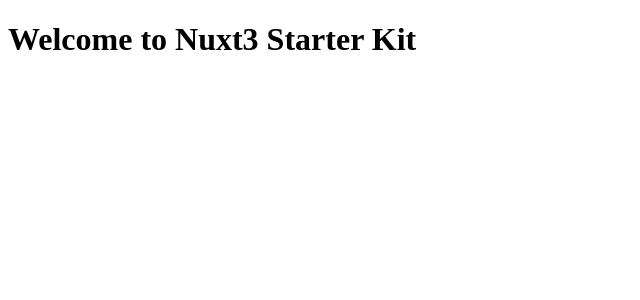
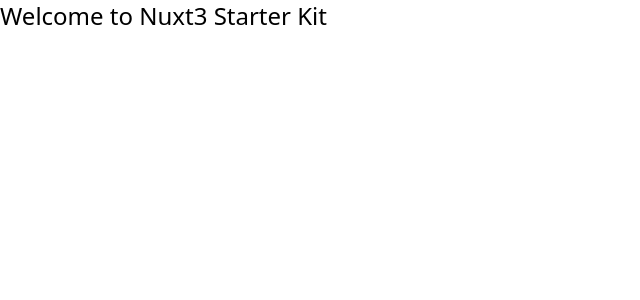
Before and after one commit to itoon/nuxt3-starter-kit, a Nuxt app: page / in a window 1280 px wide. Shown: the top 300 px of the page, without its empty margins (0-640 px from the left). Built offline with nearby package versions, Linux system fonts and the light colour scheme.

Commit message:
feat: add and setup tailwindcss to project

```diff
--- /dev/null
+++ b/assets/css/tailwind.css
@@ -0,0 +1,8 @@
+@tailwind base;
+@tailwind components;
+@tailwind utilities;
+
+:root {
+  --color-primary: #00bd6f;
+  /* --color-secondary: #be1622; */
+}
--- a/nuxt.config.ts
+++ b/nuxt.config.ts
@@ -1,4 +1,5 @@
 // https://nuxt.com/docs/api/configuration/nuxt-config
 export default defineNuxtConfig({
-  devtools: { enabled: true }
-})
+  devtools: { enabled: true },
+  modules: ["@nuxtjs/tailwindcss"],
+});
--- a/package.json
+++ b/package.json
@@ -11,6 +11,7 @@
   },
   "devDependencies": {
     "@nuxt/devtools": "latest",
+    "@nuxtjs/tailwindcss": "^6.8.0",
     "nuxt": "^3.7.4",
     "vue": "^3.3.4",
     "vue-router": "^4.2.5"
--- /dev/null
+++ b/tailwind.config.js
@@ -0,0 +1,12 @@
+/** @type {import('tailwindcss').Config} */
+export default {
+  content: [],
+  theme: {
+    extend: {
+      colors: {
+        primary: "var(--color-primary)",
+      },
+    },
+  },
+  plugins: [],
+};
```
Also changed, not shown: assets/main.css (deleted), 2 other files (tests, documents, lock files or other folders).
